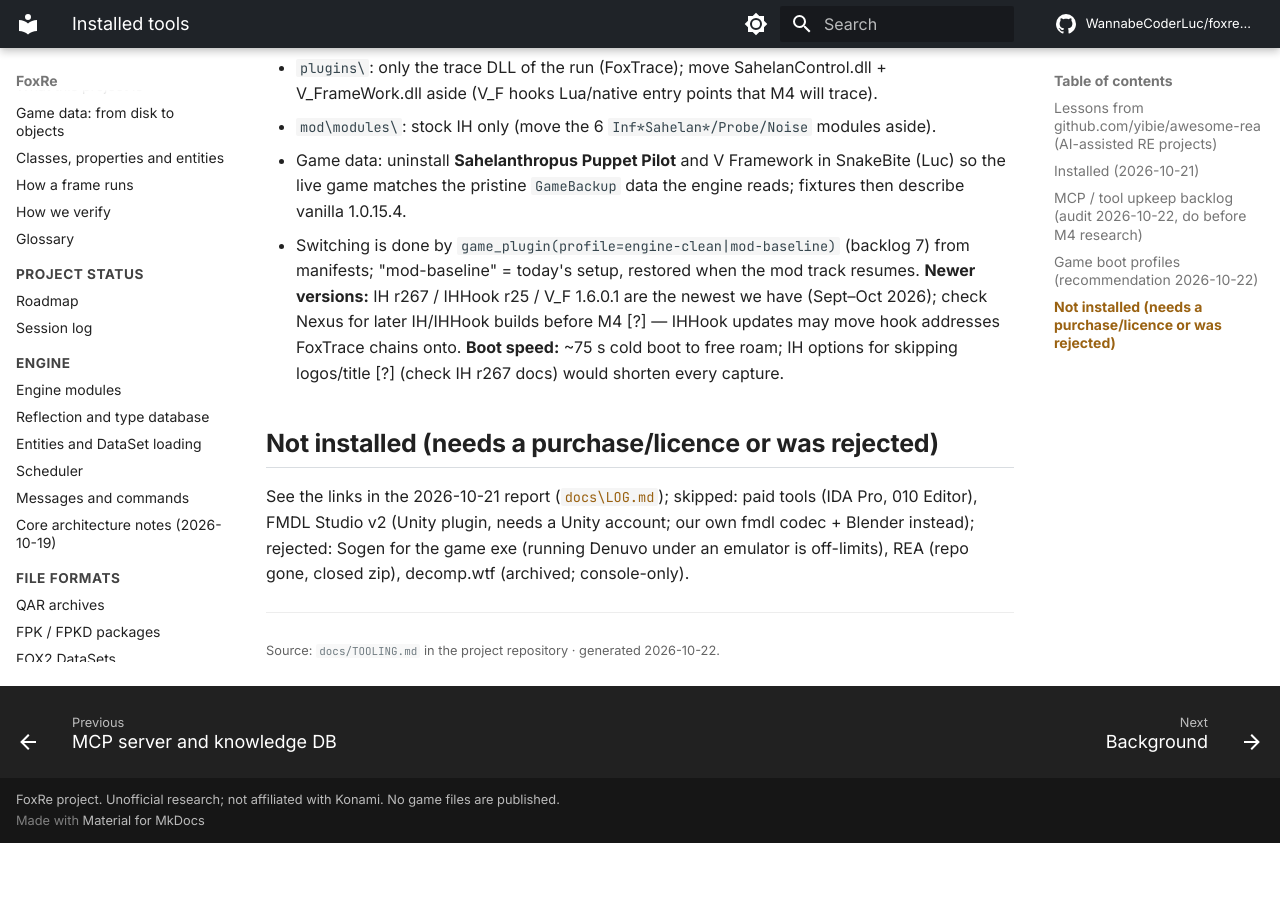
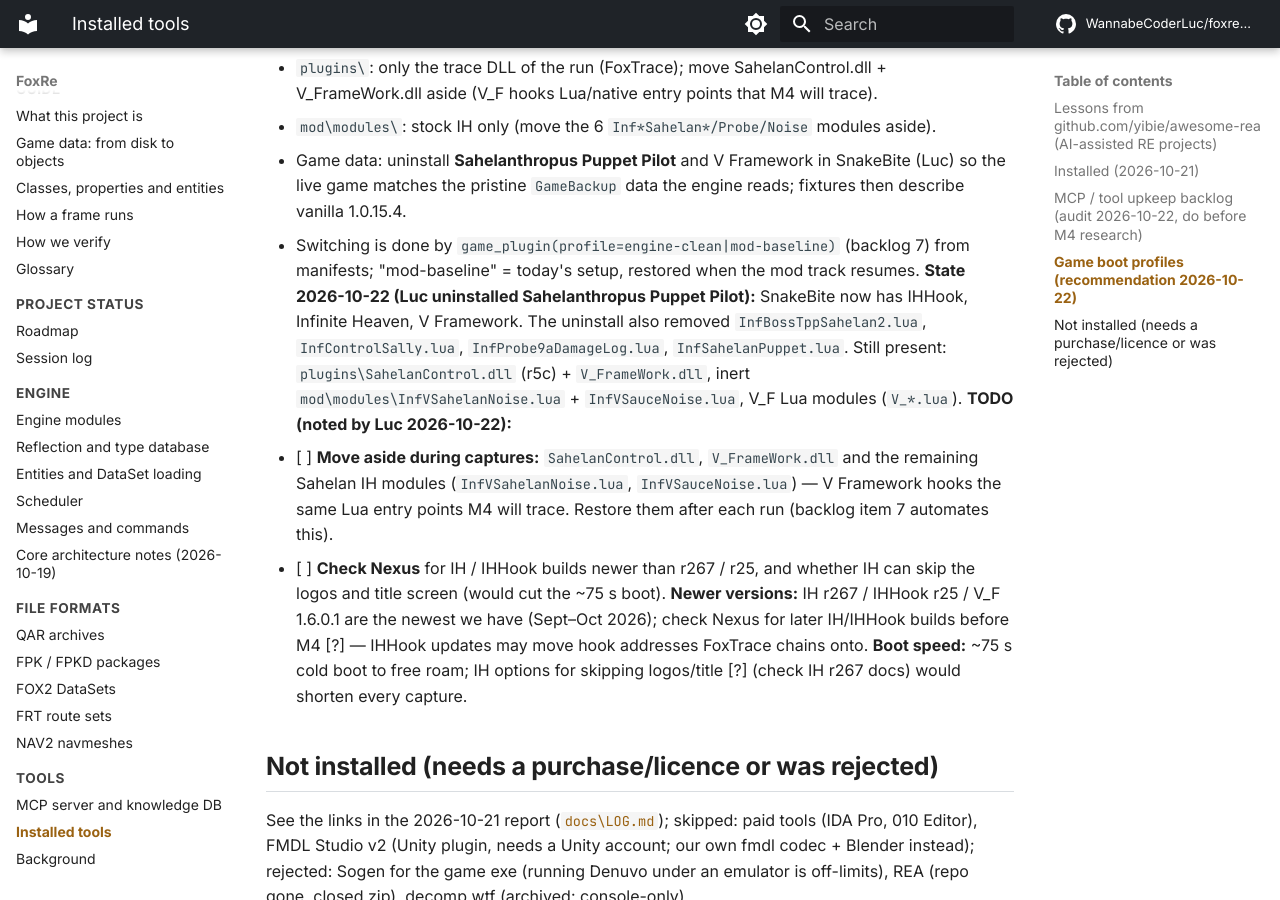
Before and after one commit to WannabeCoderLuc/foxre-wiki, an MkDocs documentation site: the page built from docs/tools/tooling.md, in a window 1280 px wide and 900 px high, scrolled down 3192 px. Built offline with MkDocs 1.6.1 and Material for MkDocs 9.7.7, drawn with Linux system fonts in a browser that asks for light colours; comment, search, counter and statistics services are not loaded; before the commit the page ends 4035 px from its top, so only the background shows below that.

Commit message:
Site update 2026-10-22 (generated from project docs)

```diff
--- a/docs/tools/tooling.md
+++ b/docs/tools/tooling.md
@@ -63,6 +63,11 @@
 - `mod\modules\`: stock IH only (move the 6 `Inf*Sahelan*/Probe/Noise` modules aside).
 - Game data: uninstall **Sahelanthropus Puppet Pilot** and V Framework in SnakeBite (Luc) so the live game matches the pristine `GameBackup` data the engine reads; fixtures then describe vanilla 1.0.15.4.
 - Switching is done by `game_plugin(profile=engine-clean|mod-baseline)` (backlog 7) from manifests; "mod-baseline" = today's setup, restored when the mod track resumes.
+**State 2026-10-22 (Luc uninstalled Sahelanthropus Puppet Pilot):** SnakeBite now has IHHook, Infinite Heaven, V Framework. The uninstall also removed `InfBossTppSahelan2.lua`, `InfControlSally.lua`, `InfProbe9aDamageLog.lua`, `InfSahelanPuppet.lua`. Still present: `plugins\SahelanControl.dll` (r5c) + `V_FrameWork.dll`, inert `mod\modules\InfVSahelanNoise.lua` + `InfVSauceNoise.lua`, V_F Lua modules (`V_*.lua`).
+**TODO (noted by Luc 2026-10-22):**
+
+- [ ] **Move aside during captures:** `SahelanControl.dll`, `V_FrameWork.dll` and the remaining Sahelan IH modules (`InfVSahelanNoise.lua`, `InfVSauceNoise.lua`) — V Framework hooks the same Lua entry points M4 will trace. Restore them after each run (backlog item 7 automates this).
+- [ ] **Check Nexus** for IH / IHHook builds newer than r267 / r25, and whether IH can skip the logos and title screen (would cut the ~75 s boot).
 **Newer versions:** IH r267 / IHHook r25 / V_F 1.6.0.1 are the newest we have (Sept–Oct 2026); check Nexus for later IH/IHHook builds before M4 [?] — IHHook updates may move hook addresses FoxTrace chains onto.
 **Boot speed:** ~75 s cold boot to free roam; IH options for skipping logos/title [?] (check IH r267 docs) would shorten every capture.
 
```
